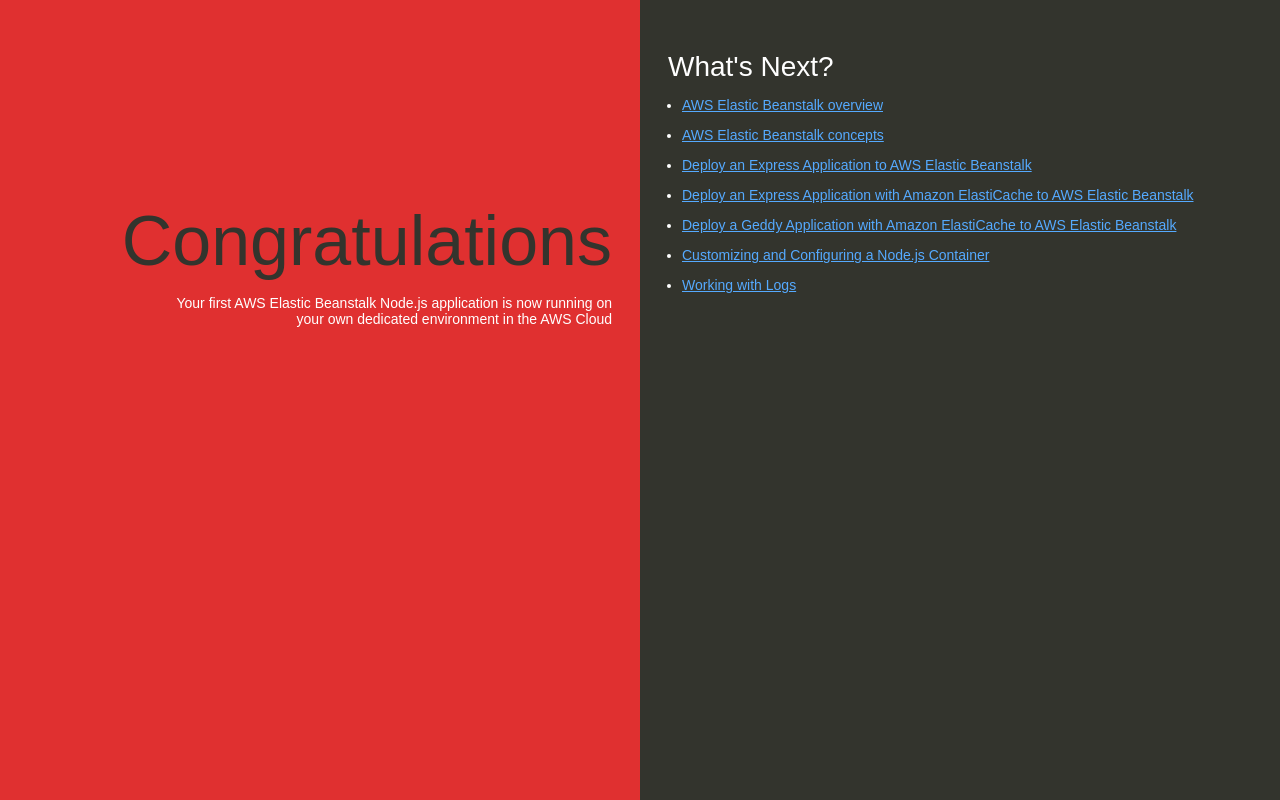
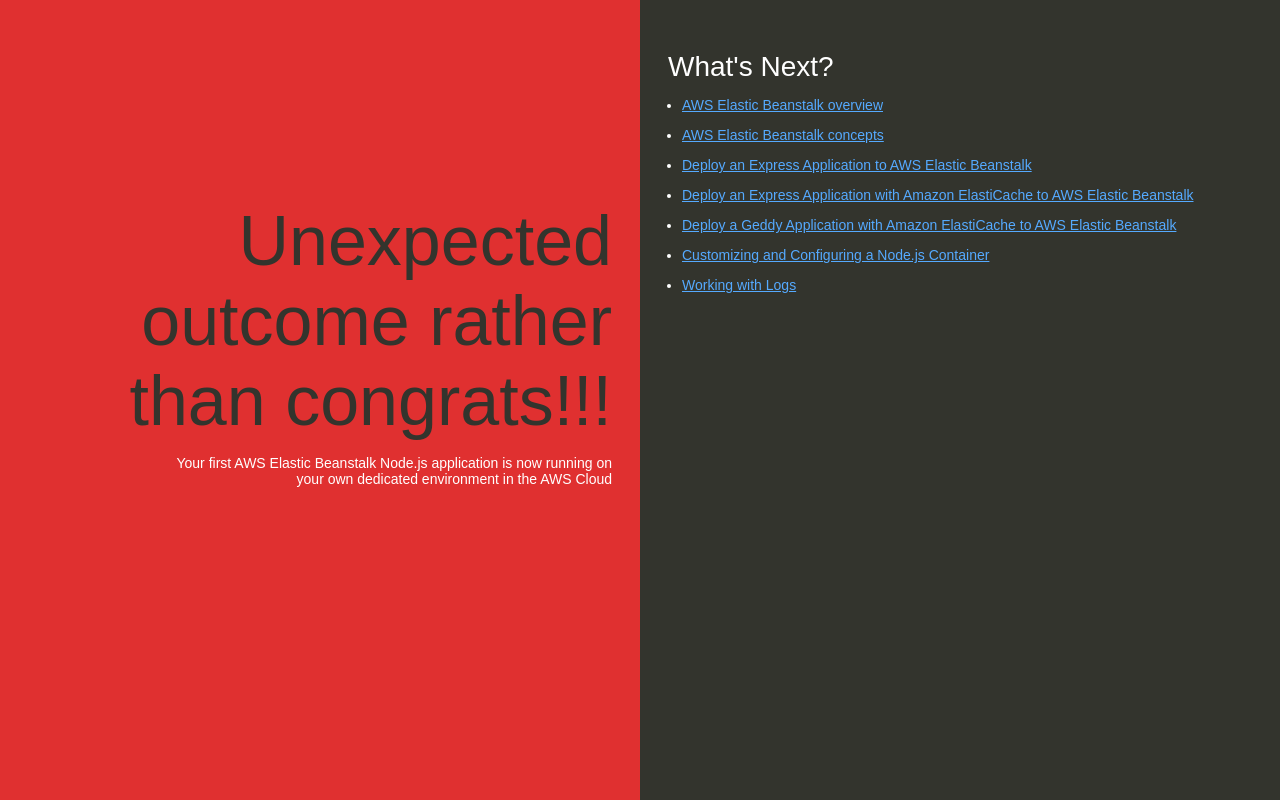
Before and after one commit to taofit/my-nodejs-app, a website: page index.html in a window 1280 px wide. Drawn offline with Linux system fonts and the light colour scheme.

Commit message:
Change header text to reflect unexpected outcome
modified the congratuation message by adding other informatoin

```diff
--- a/index.html
+++ b/index.html
@@ -74,7 +74,7 @@
   </head>
   <body>
     <div class="textColumn">
-      <h1>Congratulations</h1>
+      <h1>Unexpected outcome rather than congrats!!!</h1>
       <p>Your first AWS Elastic Beanstalk Node.js application is now running on your own dedicated environment in the AWS Cloud</p>
     </div>
     <div class="linksColumn">
```
